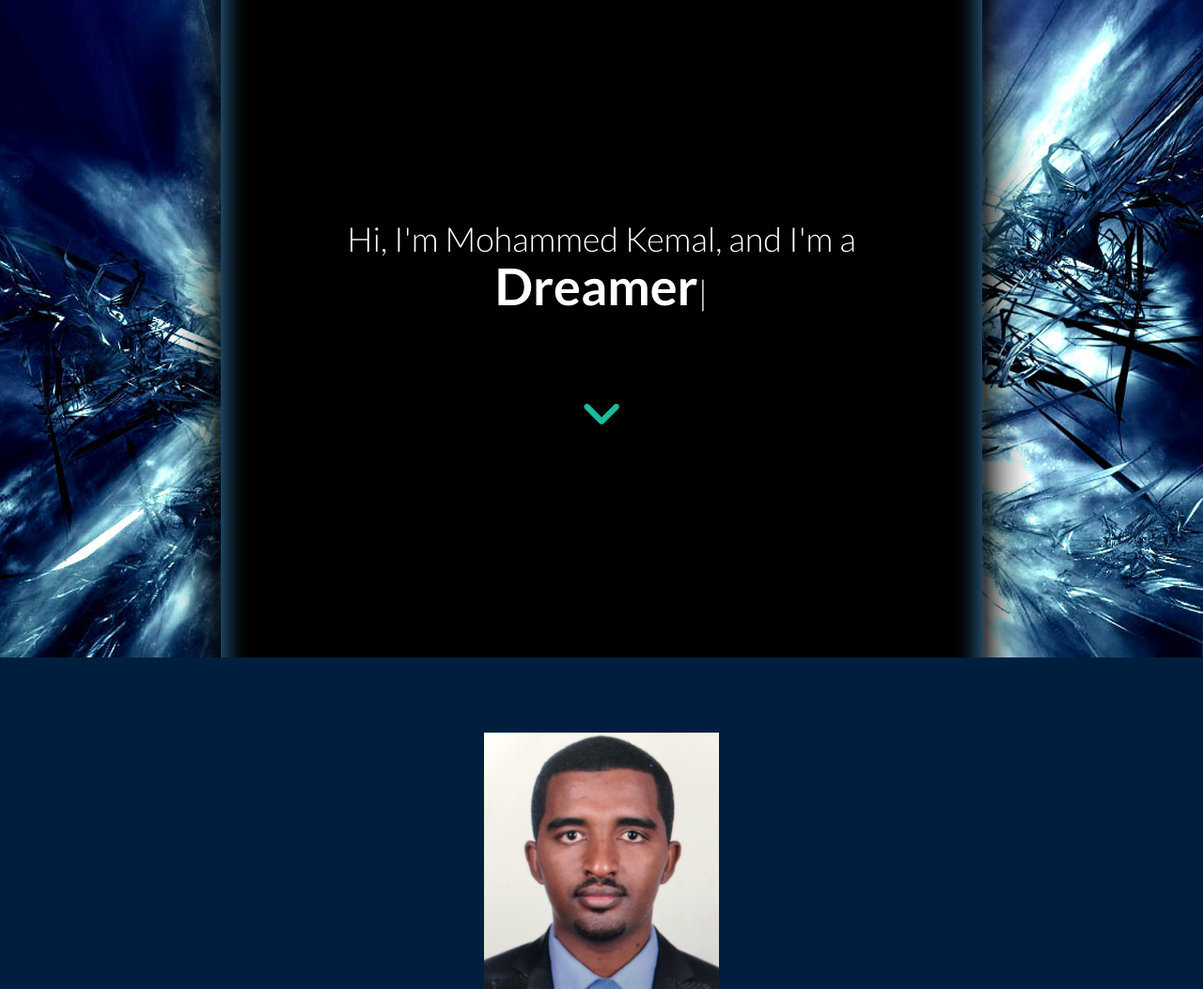
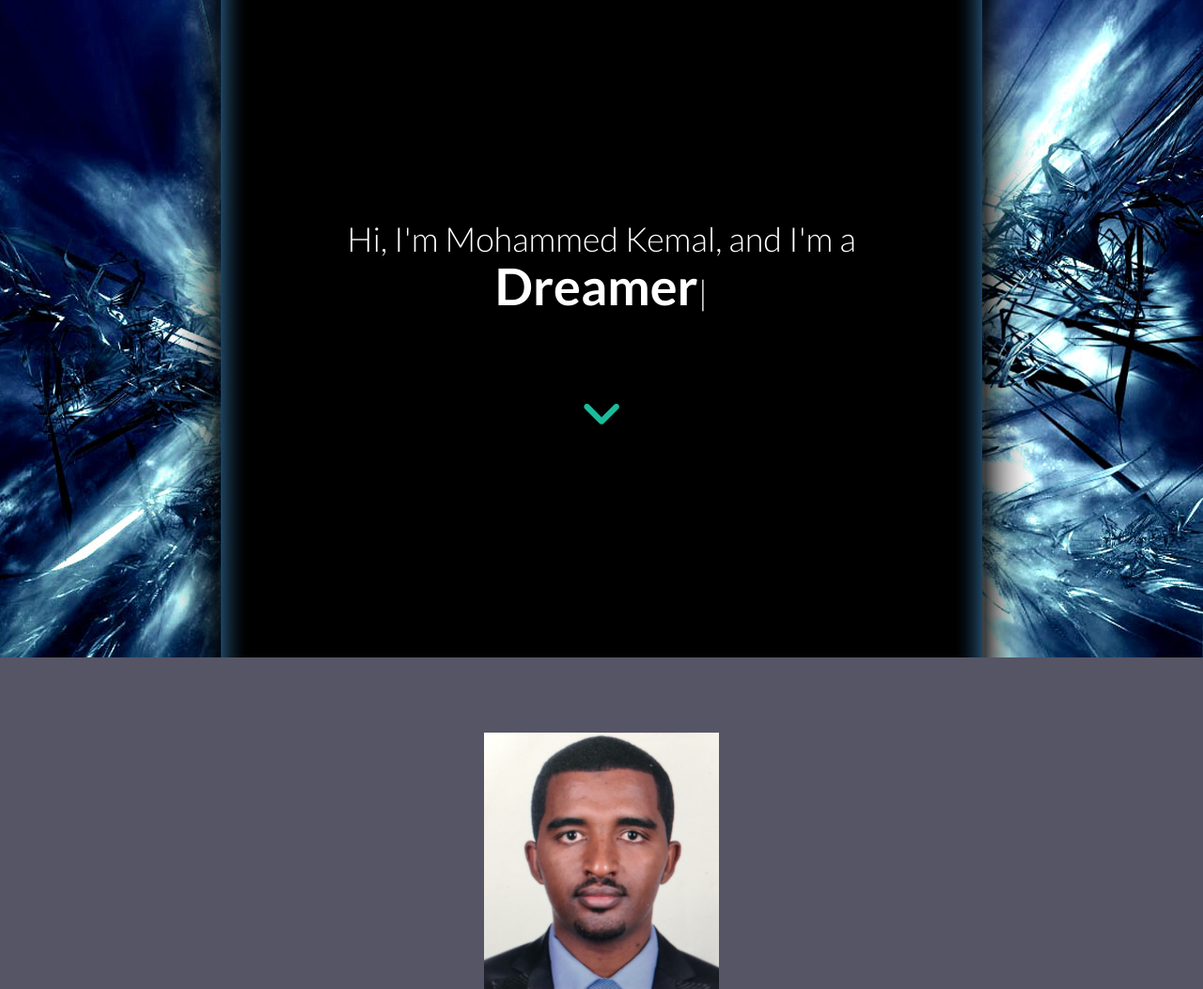
Before and after one commit to mrkem598/res, a PHP site: page / in a window 1280 px wide. Shown: the top 1053 px of the page at 94% size. Run offline with PHP 8.4, Linux system fonts and the light colour scheme; some libraries are stand-ins or nearby versions; some web fonts are replaced.

Commit message:
Create style.css

```diff
--- a/assets/css/style.css
+++ b/assets/css/style.css
@@ -10,7 +10,7 @@
     font-family: 'Lato', sans-serif;
 }
 body {
-	background-color: #001f3f;
+	background-color: #556;
 	margin: 0;
 	color: #fff;
 }
```
